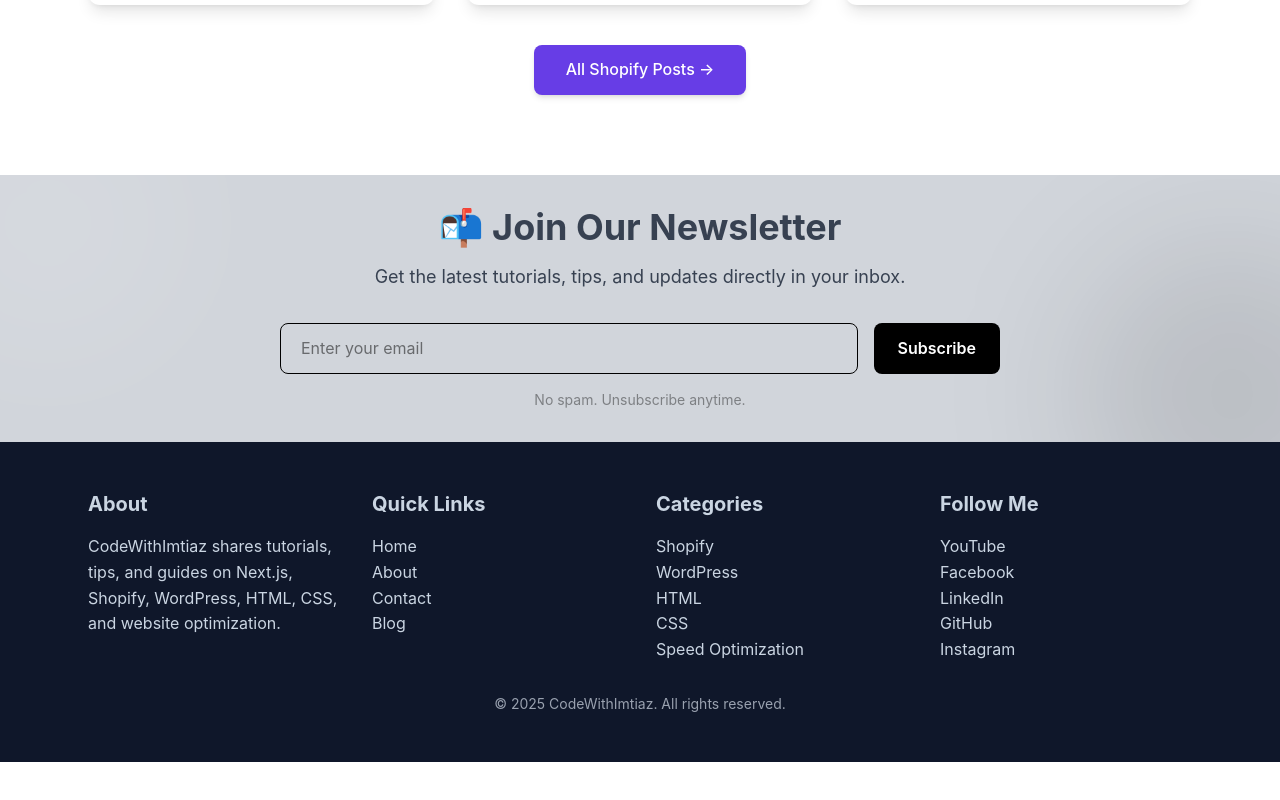
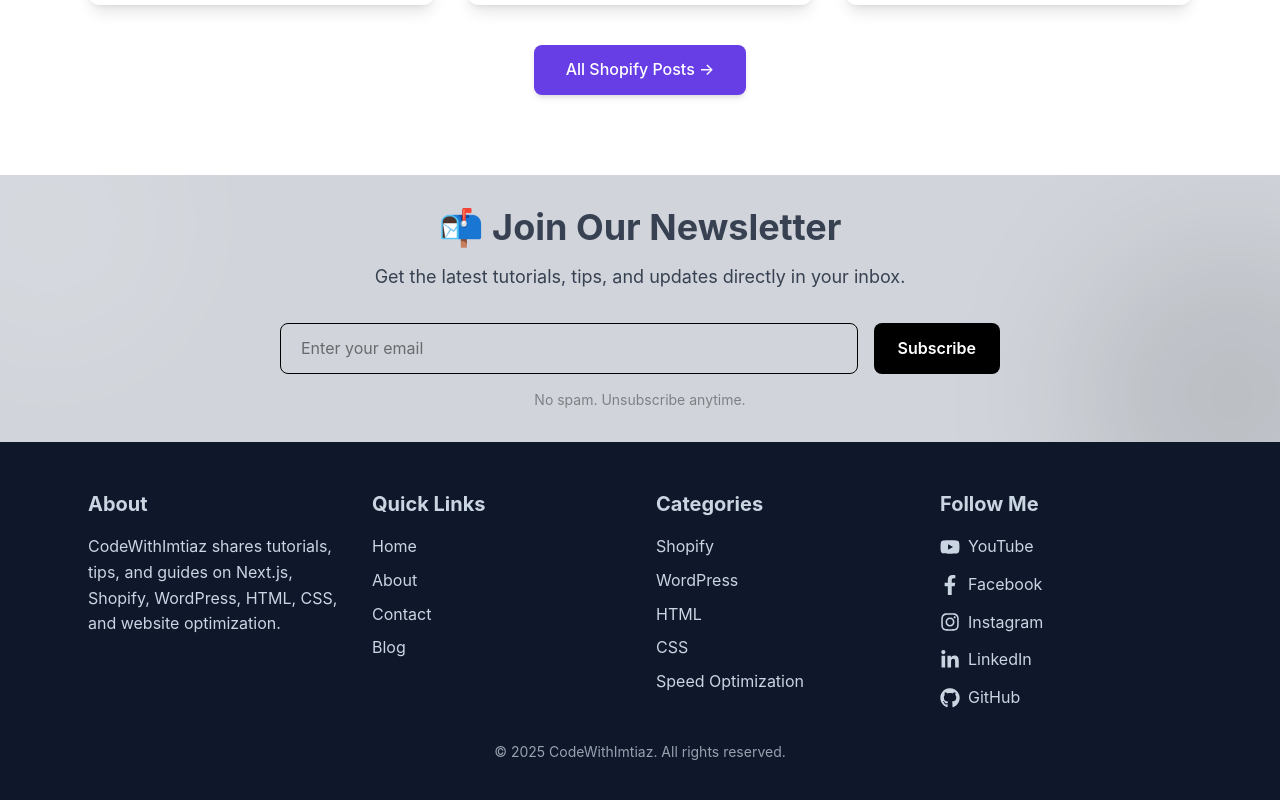
Before and after one commit to Imtiazh346/codewithimtiaz, a Next.js app: page / in a window 1280 px wide. Shown: the part 2357-3157 px from the top of the page. Before the commit the page ends 3119 px from the top, so only its background shows below. Built offline with nearby package versions, Linux system fonts and the light colour scheme.

Commit message:
footer icons

```diff
--- a/src/app/components/Footer.jsx
+++ b/src/app/components/Footer.jsx
@@ -1,3 +1,10 @@
+import {
+  FaYoutube,
+  FaFacebookF,
+  FaLinkedinIn,
+  FaGithub,
+  FaInstagram,
+} from "react-icons/fa";
 import Link from "next/link";
 
 export default function Footer() {
@@ -8,25 +15,34 @@
         <div>
           <h3 className="text-xl font-bold mb-4">About</h3>
           <p>
-            CodeWithImtiaz shares tutorials, tips, and guides on Next.js, Shopify, WordPress, HTML, CSS, and website optimization.
+            CodeWithImtiaz shares tutorials, tips, and guides on Next.js,
+            Shopify, WordPress, HTML, CSS, and website optimization.
           </p>
         </div>
 
         {/* Quick Links */}
         <div>
           <h3 className="text-xl font-bold mb-4">Quick Links</h3>
-          <ul>
-            <li><Link href="/" className="hover:text-primary transition">Home</Link></li>
-            <li><Link href="/about" className="hover:text-primary transition">About</Link></li>
-            <li><Link href="/contact" className="hover:text-primary transition">Contact</Link></li>
-            <li><Link href="/blog" className="hover:text-primary transition">Blog</Link></li>
+          <ul className="space-y-2">
+            <li>
+              <Link href="/" className="hover:text-primary transition">Home</Link>
+            </li>
+            <li>
+              <Link href="/about" className="hover:text-primary transition">About</Link>
+            </li>
+            <li>
+              <Link href="/contact" className="hover:text-primary transition">Contact</Link>
+            </li>
+            <li>
+              <Link href="/blog" className="hover:text-primary transition">Blog</Link>
+            </li>
           </ul>
         </div>
 
         {/* Categories */}
         <div>
           <h3 className="text-xl font-bold mb-4">Categories</h3>
-          <ul>
+          <ul className="space-y-2">
             <li><Link href="/category/shopify" className="hover:text-primary transition">Shopify</Link></li>
             <li><Link href="/category/wordpress" className="hover:text-primary transition">WordPress</Link></li>
             <li><Link href="/category/html" className="hover:text-primary transition">HTML</Link></li>
@@ -38,12 +54,51 @@
         {/* Social Links */}
         <div>
           <h3 className="text-xl font-bold mb-4">Follow Me</h3>
-          <div className="flex flex-col space-x-4">
-            <Link href="#" className="hover:text-primary transition">YouTube</Link>
-            <Link href="#" className="hover:text-primary transition">Facebook</Link>
-            <Link href="#" className="hover:text-primary transition">LinkedIn</Link>
-            <Link href="#" className="hover:text-primary transition">GitHub</Link>
-            <Link href="#" className="hover:text-primary transition">Instagram</Link>
+          <div className="flex flex-col space-y-3">
+            <a
+              href="https://www.youtube.com/@thecodewithimtiaz"
+              target="_blank"
+              rel="noopener noreferrer"
+              className="flex items-center gap-2 hover:text-sky-400 transition duration-200"
+            >
+              <FaYoutube className="h-5 w-5" /> YouTube
+            </a>
+
+            <a
+              href="https://www.facebook.com/profile.php?id=61578384899968"
+              target="_blank"
+              rel="noopener noreferrer"
+              className="flex items-center gap-2 hover:text-sky-400 transition duration-200"
+            >
+              <FaFacebookF className="h-5 w-5" /> Facebook
+            </a>
+
+            <a
+              href="https://www.instagram.com/code_with_imtiaz/"
+              target="_blank"
+              rel="noopener noreferrer"
+              className="flex items-center gap-2 hover:text-sky-400 transition duration-200"
+            >
+              <FaInstagram className="h-5 w-5" /> Instagram
+            </a>
+
+            <a
+              href="https://www.linkedin.com/in/dev-imtiaz/"
+              target="_blank"
+              rel="noopener noreferrer"
+              className="flex items-center gap-2 hover:text-sky-400 transition duration-200"
+            >
+              <FaLinkedinIn className="h-5 w-5" /> LinkedIn
+            </a>
+
+            <a
+              href="https://github.com/Imtiazh346"
+              target="_blank"
+              rel="noopener noreferrer"
+              className="flex items-center gap-2 hover:text-sky-400 transition duration-200"
+            >
+              <FaGithub className="h-5 w-5" /> GitHub
+            </a>
           </div>
         </div>
       </div>
```
